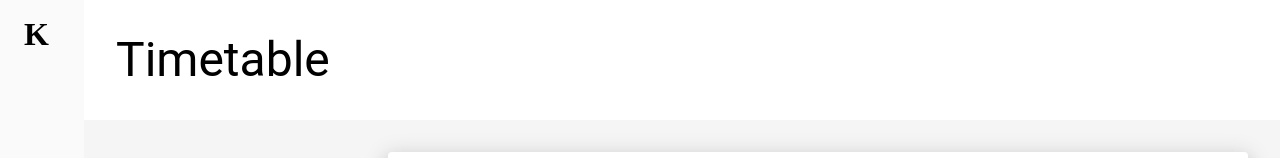
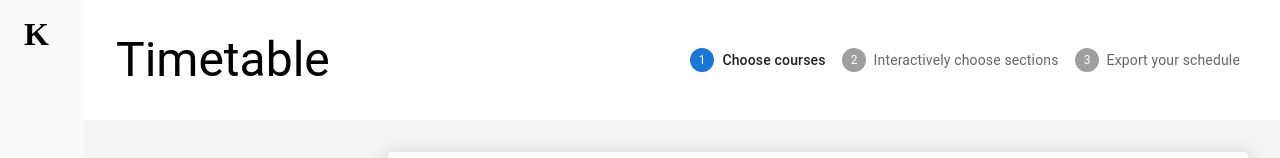
Before and after one commit to kirusfg/timetable, a React (Vite) app in the folder client/: page /timetable/courses in a window 1280 px wide. Shown: the top 158 px of the page. Built offline with nearby package versions, Linux system fonts and the light colour scheme; no server answers.

Commit message:
Add a Stepper to the timetable pages to separate their concern

```diff
--- /dev/null
+++ b/client/src/components/common/Steps.tsx
@@ -0,0 +1,26 @@
+import Stepper from "@mui/material/Stepper";
+import Step from "@mui/material/Step";
+import StepLabel from "@mui/material/StepLabel";
+
+
+interface StepsProps {
+  steps: string[];
+  activeStep: number;
+};
+
+
+const Steps: React.FC<StepsProps> = (props) => {
+  const { steps, activeStep } = props;
+
+  return (
+    <Stepper activeStep={activeStep}>
+      {steps.map((label) => (
+        <Step key={label}>
+          <StepLabel>{label}</StepLabel>
+        </Step>
+      ))}
+    </Stepper>
+  );
+}
+
+export default Steps;
--- a/client/src/pages/timetable/Selector.tsx
+++ b/client/src/pages/timetable/Selector.tsx
@@ -4,6 +4,9 @@ import Typography from "@mui/material/Typography";
 import Page from "../page/Page";
 import PageBody from "../page/PageBody";
 import PageHeader from "../page/PageHeader";
+
+import { steps } from "./common";
+import Steps from "../../components/common/Steps";
 
 import Selector from "../../components/timetable/selector/Selector";
 import SelectedCoursesList from
@@ -14,6 +17,7 @@ const SelectorPage = () => {
   return (
     <Page>
       <PageHeader title="Timetable">
+        <Steps steps={steps} activeStep={0} />
       </PageHeader>
       <PageBody>
         <Stack
--- a/client/src/pages/timetable/Timetable.tsx
+++ b/client/src/pages/timetable/Timetable.tsx
@@ -1,19 +1,22 @@
-import Stack from "@mui/material/Stack";
+import Page from "../page/Page";
+import PageBody from "../page/PageBody";
+import PageHeader from "../page/PageHeader";
 
-import Page from "../page/Page";
+import { steps } from "./common";
+import Steps from "../../components/common/Steps";
+
 import Table from "../../components/timetable/table/Table";
 
 
 const TimetablePage = () => {
   return (
-    <Page title="Your Timetable">
-      <Stack
-        sx={{ height: "100%" }}
-        direction="row"
-        spacing={4}
-      >
+    <Page>
+      <PageHeader title="Timetable">
+        <Steps steps={steps} activeStep={1} />
+      </PageHeader>
+      <PageBody>
         <Table />
-      </Stack>
+      </PageBody>
     </Page >
   );
 }
--- /dev/null
+++ b/client/src/pages/timetable/common.ts
@@ -0,0 +1,5 @@
+export const steps = [
+  "Choose courses",
+  "Interactively choose sections",
+  "Export your schedule"
+];
```
